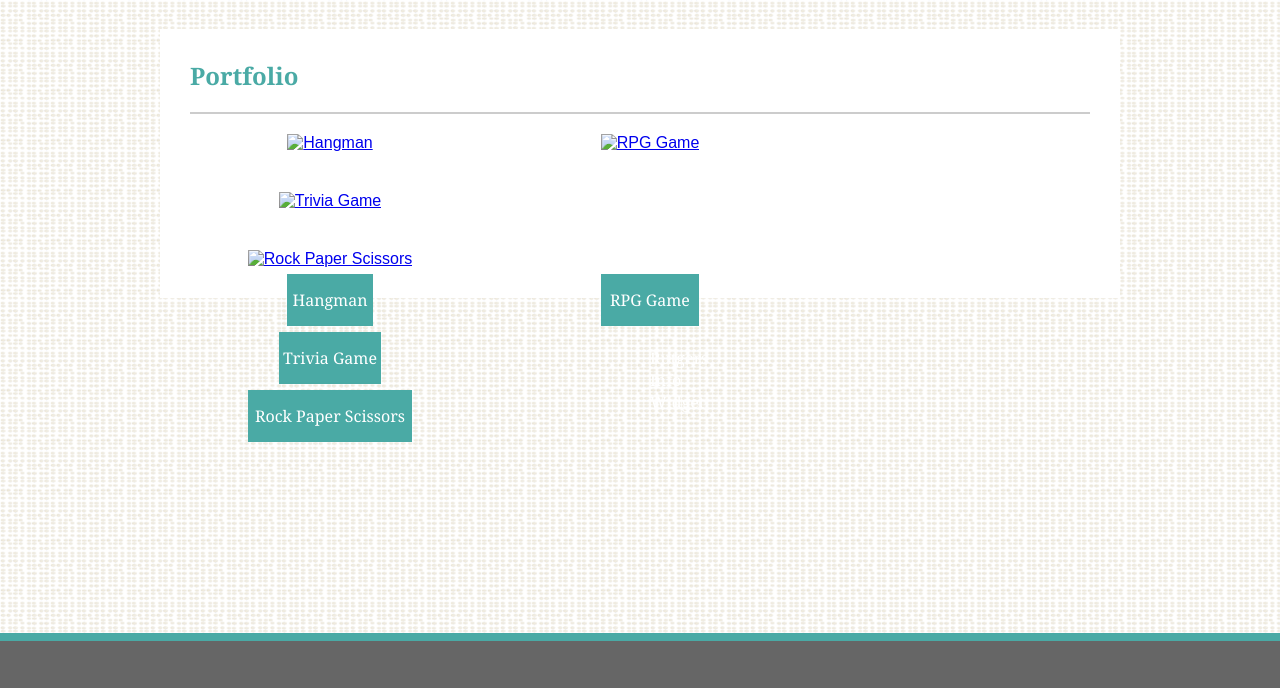
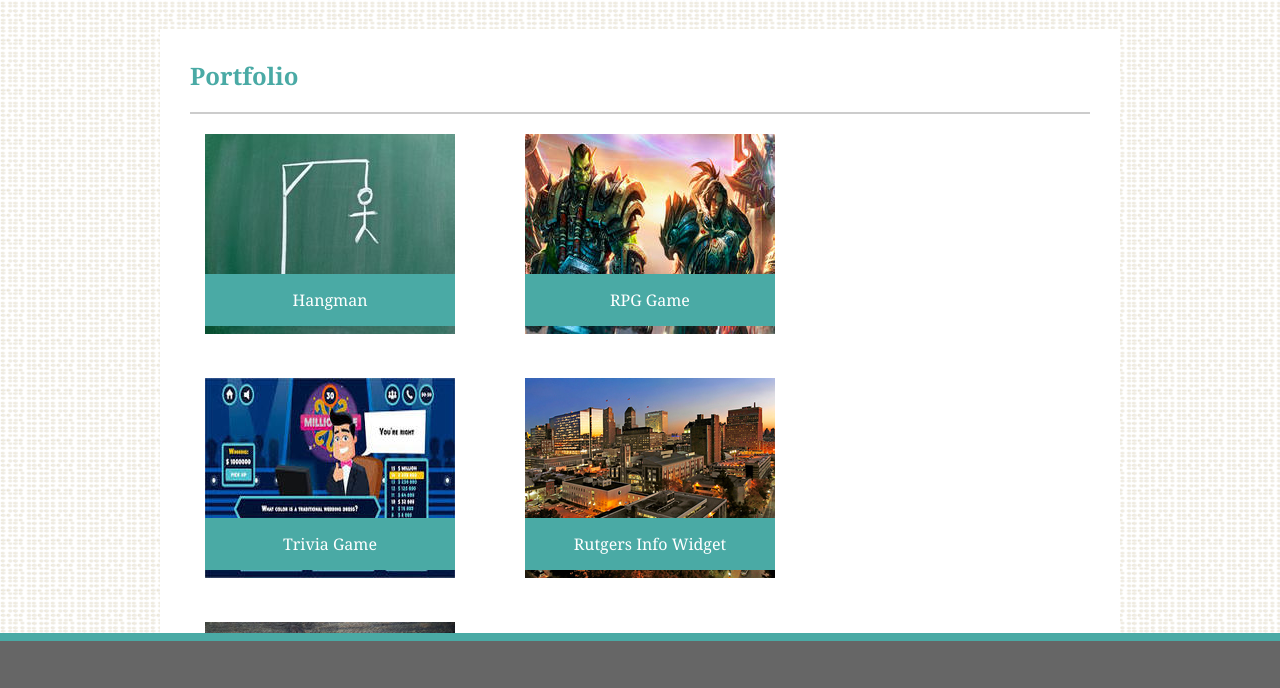
Before and after one commit to Billwee/Basic-Portfolio, a plain HTML site: page portfolio.html in a window 1280 px wide. Shown: the part 87-775 px from the top of the page. Drawn offline with Linux system fonts and the light colour scheme; the site is published under a folder, as on GitHub Pages, so addresses that start at the root find nothing.

Commit message:
Fixed image paths

```diff
--- a/portfolio.html
+++ b/portfolio.html
@@ -33,7 +33,7 @@
           <div class="item">
             <div class="item-image">
               <a href="#"
-                ><img src="/assets/images/hangman_250x200.jpg" alt="Hangman"
+                ><img src="./assets/images/hangman_250x200.jpg" alt="Hangman"
               /></a>
             </div>
             <div class="item-text">
@@ -44,7 +44,7 @@
           <div class="item">
             <div class="item-image">
               <a href="#"
-                ><img src="/assets/images/rpg_250x200.jpg" alt="RPG Game"
+                ><img src="./assets/images/rpg_250x200.jpg" alt="RPG Game"
               /></a>
             </div>
             <div class="item-text">
@@ -55,7 +55,7 @@
           <div class="item">
             <div class="item-image">
               <a href="#"
-                ><img src="/assets/images/trivia_250x200.jpg" alt="Trivia Game"
+                ><img src="./assets/images/trivia_250x200.jpg" alt="Trivia Game"
               /></a>
             </div>
             <div class="item-text">
@@ -66,7 +66,7 @@
           <div class="item">
             <div class="item-image">
               <a href="#"
-                ><img src="/assets/images/rutgers_250x200.jpg" alt=""
+                ><img src="./assets/images/rutgers_250x200.jpg" alt=""
               /></a>
             </div>
             <div class="item-text">
@@ -78,7 +78,7 @@
             <div class="item-image">
               <a href="#"
                 ><img
-                  src="/assets/images/rockpaperscissors_250x200.jpg"
+                  src="./assets/images/rockpaperscissors_250x200.jpg"
                   alt="Rock Paper Scissors"
               /></a>
             </div>
```
Also changed, not shown: index.html (+1 -1 lines).
